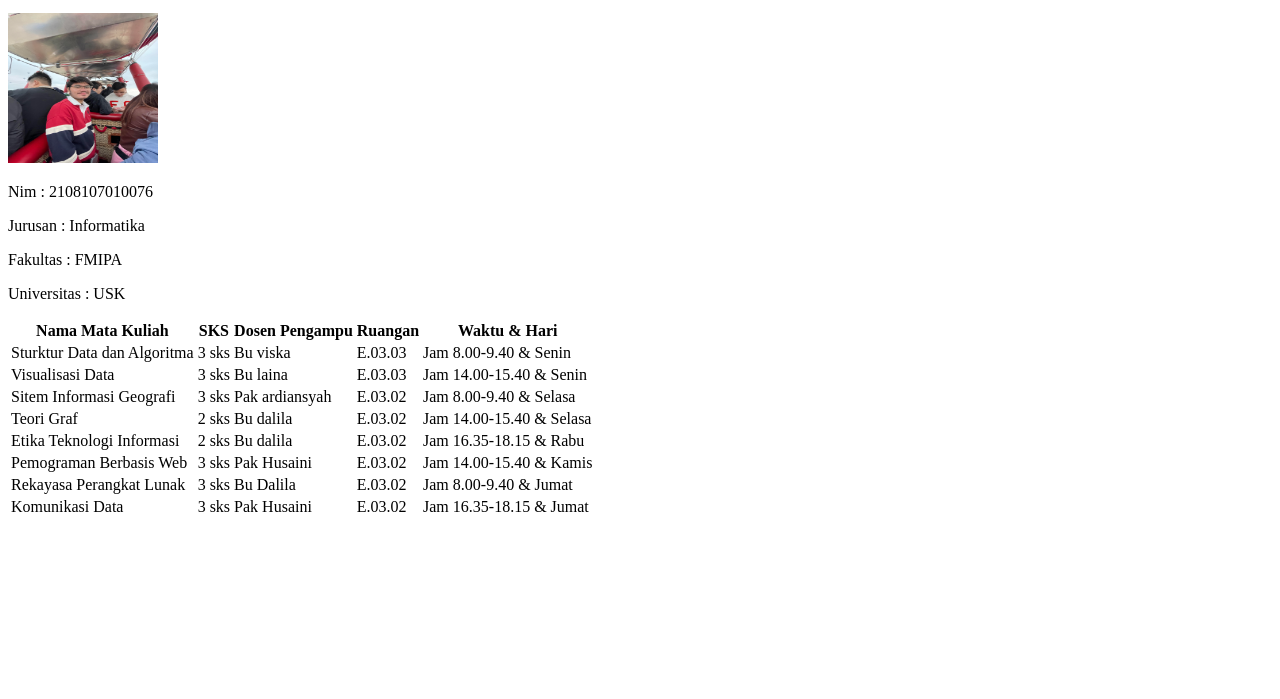
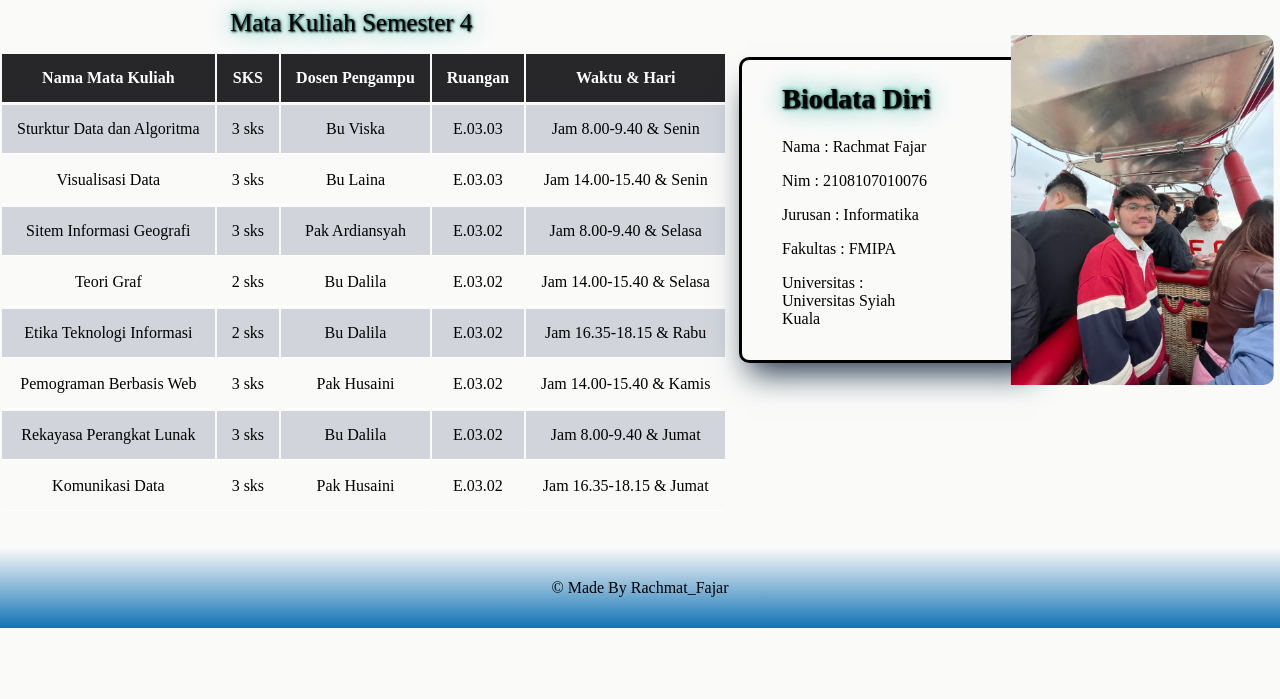
Before and after one commit to rachmatfajar/lab-pbw-b-RachmatFajar, a plain HTML site: page Tugas-02/index.html in a window 1280 px wide. Shown: the part 101-800 px from the top of the page. Drawn offline with Linux system fonts and the light colour scheme.

Commit message:
feat: add css and image

```diff
--- a/Tugas-02/index.html
+++ b/Tugas-02/index.html
@@ -4,25 +4,40 @@
     <meta charset="UTF-8" />
     <meta http-equiv="X-UA-Compatible" content="IE=edge" />
     <meta name="viewport" content="width=device-width, initial-scale=1.0" />
-    <title>Home</title>
+    <link rel="stylesheet" href="publik/assets/css/style.css" />
+    <title>Tugas-02</title>
   </head>
 
   <body>
-    <h1 style="text-align: center">BIODATA DIRI</h1>
+    <div class="header">
+      <header>
+        <h1>Daftar Mata Kuliah Saya</h1>
+      </header>
+    </div>
 
     <!--Biodata Start-->
-    <div class="bio">
-      <p>Nama : Rachmat Fajar</p>
-      <img src="cv.jpg" width="150px" height="150px" />
-      <p>Nim : 2108107010076</p>
-      <p>Jurusan : Informatika</p>
-      <p>Fakultas : FMIPA</p>
-      <p>Universitas : USK</p>
+    <div class="card">
+      <div class="content">
+        <h2>Biodata Diri</h2>
+        <p>Nama : Rachmat Fajar</p>
+        <p>Nim : 2108107010076</p>
+        <p>Jurusan : Informatika</p>
+        <p>Fakultas : FMIPA</p>
+        <p>Universitas : Universitas Syiah Kuala</p>
+      </div>
+      <img src="publik/assets/img/cv.jpg" alt="" />
     </div>
+
     <!--Biodata End-->
 
     <!--Tabel Mata Kuliah Start-->
     <div class="tabel">
+      <div class="cap">
+        <caption>
+          Mata Kuliah Semester 4
+        </caption>
+      </div>
+
       <table>
         <tr>
           <th>Nama Mata Kuliah</th>
@@ -34,35 +49,35 @@
         <tr>
           <td>Sturktur Data dan Algoritma</td>
           <td>3 sks</td>
-          <td>Bu viska</td>
+          <td>Bu Viska</td>
           <td>E.03.03</td>
           <td>Jam 8.00-9.40 & Senin</td>
         </tr>
         <tr>
           <td>Visualisasi Data</td>
           <td>3 sks</td>
-          <td>Bu laina</td>
+          <td>Bu Laina</td>
           <td>E.03.03</td>
           <td>Jam 14.00-15.40 & Senin</td>
         </tr>
         <tr>
           <td>Sitem Informasi Geografi</td>
           <td>3 sks</td>
-          <td>Pak ardiansyah</td>
+          <td>Pak Ardiansyah</td>
           <td>E.03.02</td>
           <td>Jam 8.00-9.40 & Selasa</td>
         </tr>
         <tr>
           <td>Teori Graf</td>
           <td>2 sks</td>
-          <td>Bu dalila</td>
+          <td>Bu Dalila</td>
           <td>E.03.02</td>
           <td>Jam 14.00-15.40 & Selasa</td>
         </tr>
         <tr>
           <td>Etika Teknologi Informasi</td>
           <td>2 sks</td>
-          <td>Bu dalila</td>
+          <td>Bu Dalila</td>
           <td>E.03.02</td>
           <td>Jam 16.35-18.15 & Rabu</td>
         </tr>
@@ -89,6 +104,12 @@
         </tr>
       </table>
     </div>
+    <div class="footer">
+      <footer>
+        <p>© Made By Rachmat_Fajar</p>
+      </footer>
+    </div>
+
     <!--Tabel Mata Kuliah End-->
   </body>
 </html>
--- /dev/null
+++ b/Tugas-02/publik/assets/css/style.css
@@ -0,0 +1,96 @@
+body {
+  background-color: #fafaf9;
+  margin: 0;
+}
+
+.header {
+  text-align: center;
+  background: rgb(250, 250, 249);
+  background: linear-gradient(0deg, rgba(250, 250, 249, 1) 0%, rgba(26, 170, 146, 1) 100%);
+  padding: 5px;
+  color: rgb(0, 0, 0);
+}
+
+.card {
+  position: relative;
+  height: 300px;
+  width: 300px;
+  border-radius: 10px;
+  -webkit-border-radius: 10px;
+  -moz-border-radius: 10px;
+  -ms-border-radius: 10px;
+  -o-border-radius: 10px;
+  margin-top: 68px;
+  border-style: solid;
+  margin-right: 235px;
+  box-shadow: rgb(38, 57, 77) 0px 20px 30px -10px;
+  float: right;
+}
+
+.card img {
+  position: absolute;
+  top: 50%;
+  left: 50%;
+  height: 350px;
+  transform: translate(-50%, -50%);
+  -webkit-transform: translate(-50%, -50%);
+  -moz-transform: translate(-50%);
+  pointer-events: none;
+  padding-left: 500px;
+  border-radius: 10px;
+  -webkit-border-radius: 10px;
+  -moz-border-radius: 10px;
+  -ms-border-radius: 10px;
+  -o-border-radius: 10px;
+}
+
+.card .content {
+  width: 50%;
+  padding: 20px 20px 20px 40px;
+  text-align: left;
+  margin-left: 40px;
+  padding: 0px;
+}
+
+.card .content h2 {
+  font-size: 28px;
+  text-shadow: 1px 1px 2px black, 0 0 25px rgba(26, 170, 146, 1), 0 0 5px rgba(26, 170, 146, 1);
+}
+
+.tabel {
+  margin-top: 20px;
+}
+
+.tabel .cap {
+  margin-left: 230px;
+  margin-bottom: 15px;
+  font-size: 25px;
+  color: black;
+  text-shadow: 1px 1px 2px black, 0 0 25px rgba(26, 170, 146, 1), 0 0 5px rgba(26, 170, 146, 1);
+}
+
+th,
+td {
+  padding: 15px;
+  text-align: center;
+  border-bottom: 1px solid white;
+}
+
+tr:nth-child(even) {
+  background-color: #d1d5db;
+}
+
+th {
+  background-color: #27272a;
+  color: white;
+  text-align: center;
+}
+
+.footer {
+  background: rgb(18, 114, 180);
+  background: linear-gradient(0deg, rgba(18, 114, 180, 1) 0%, rgba(250, 250, 249, 1) 100%);
+  padding: 15px;
+  margin-top: 35px;
+  text-align: center;
+  color: rgb(0, 0, 0);
+}
```
Also changed, not shown: Tugas-02/publik/assets/img/cv.jpg (renamed from Tugas-02/cv.jpg).
